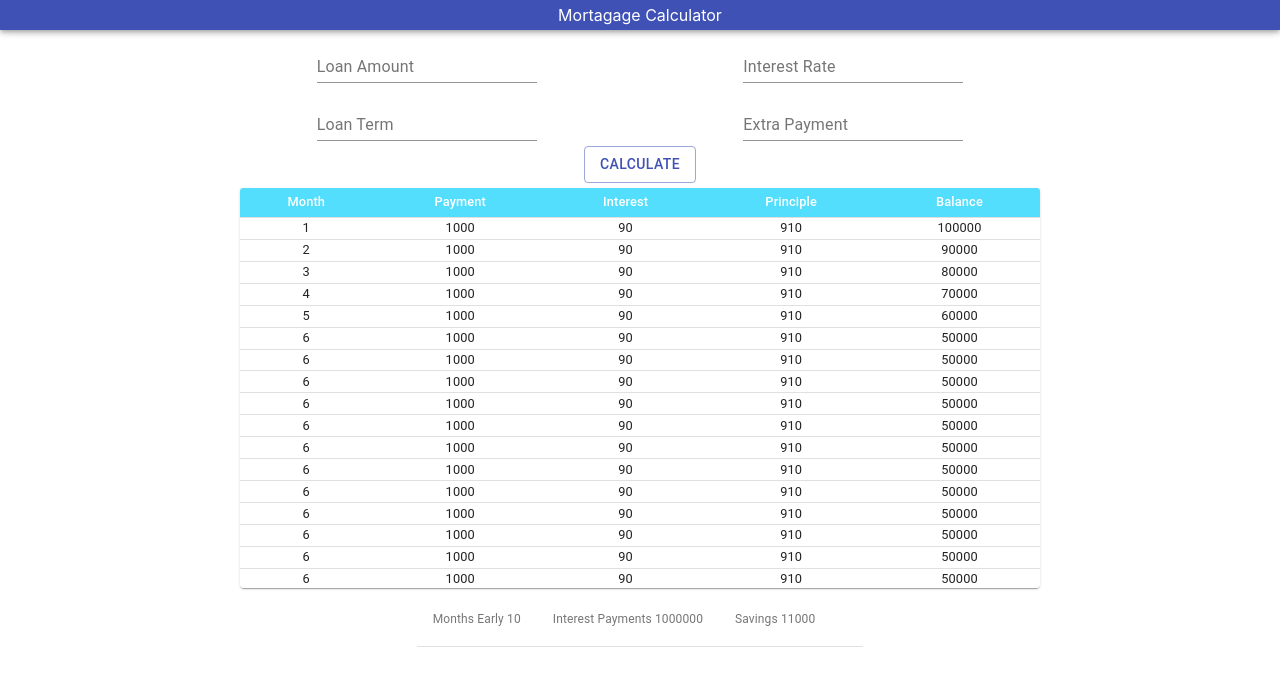
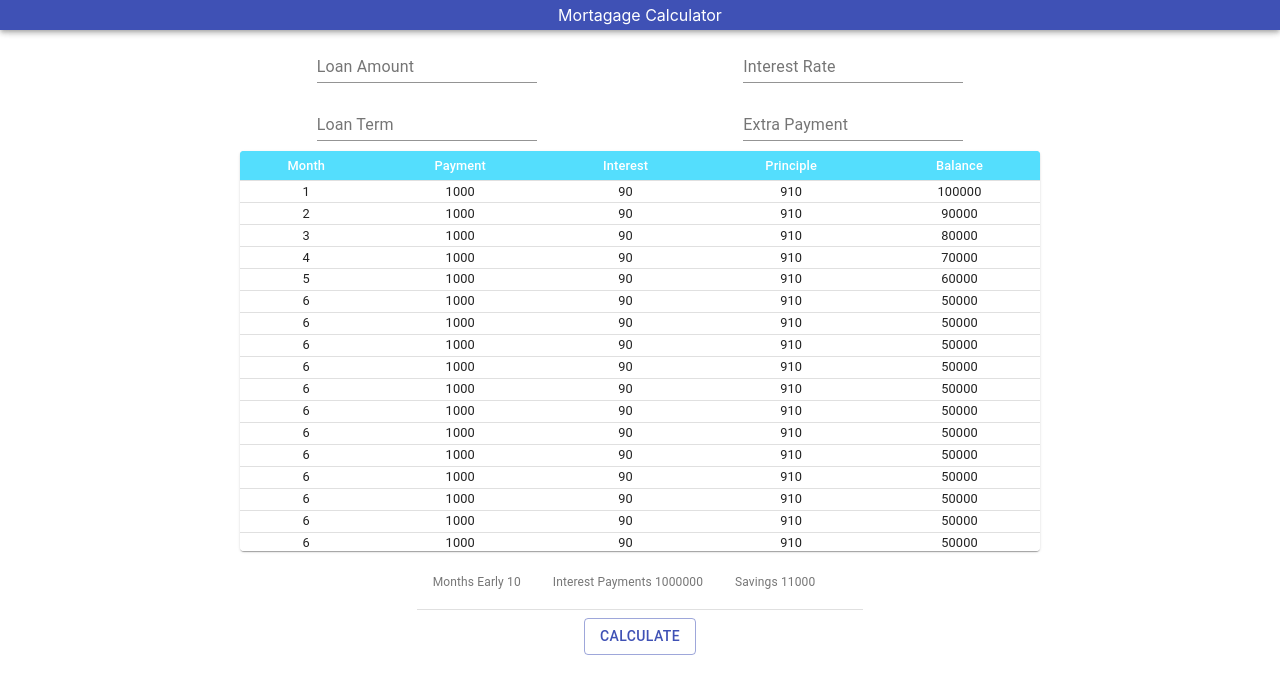
Before and after one commit to Msheezi/mortgagecalc2, a React (Create React App) app: page / in a window 1280 px wide. Shown: the top 694 px of the page. Built offline with nearby package versions, Linux system fonts and the light colour scheme.

Commit message:
Move Button below Amort Table

```diff
--- a/src/components/calcPage.js
+++ b/src/components/calcPage.js
@@ -103,16 +103,16 @@ export const CalcPage = () => {
                     />
             </Grid>
             <Grid item xs={false} sm={4}/>
-            <Grid item xs={12} sm={4}>
-                <Button variant="outlined" color="primary">Calculate</Button>
-            </Grid>
+
             <Grid item xs={false} sm={4}/>
                 <AmortTable paymentData={testData}/>
             </Grid>
 
             </Grid>
             <Grid item xs={false} sm={2}></Grid>
-
+            <Grid style={{margin: "8px auto", }} item xs={12} sm={4}>
+                <Button  variant="outlined" color="primary">Calculate</Button>
+            </Grid>
         </Grid>
     )
 }
```
Also changed, not shown: 1 other file (tests, documents, lock files or other folders).
